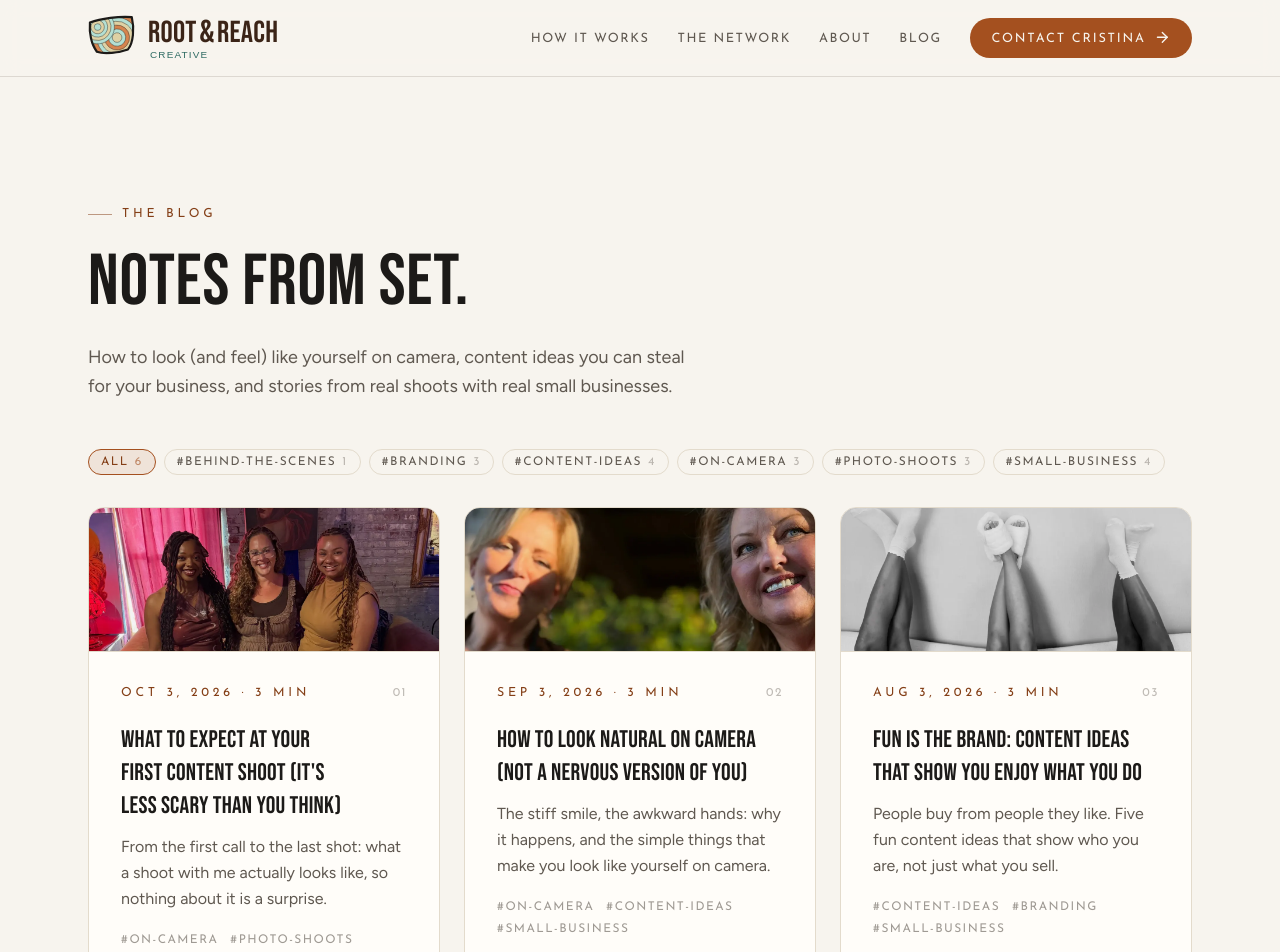
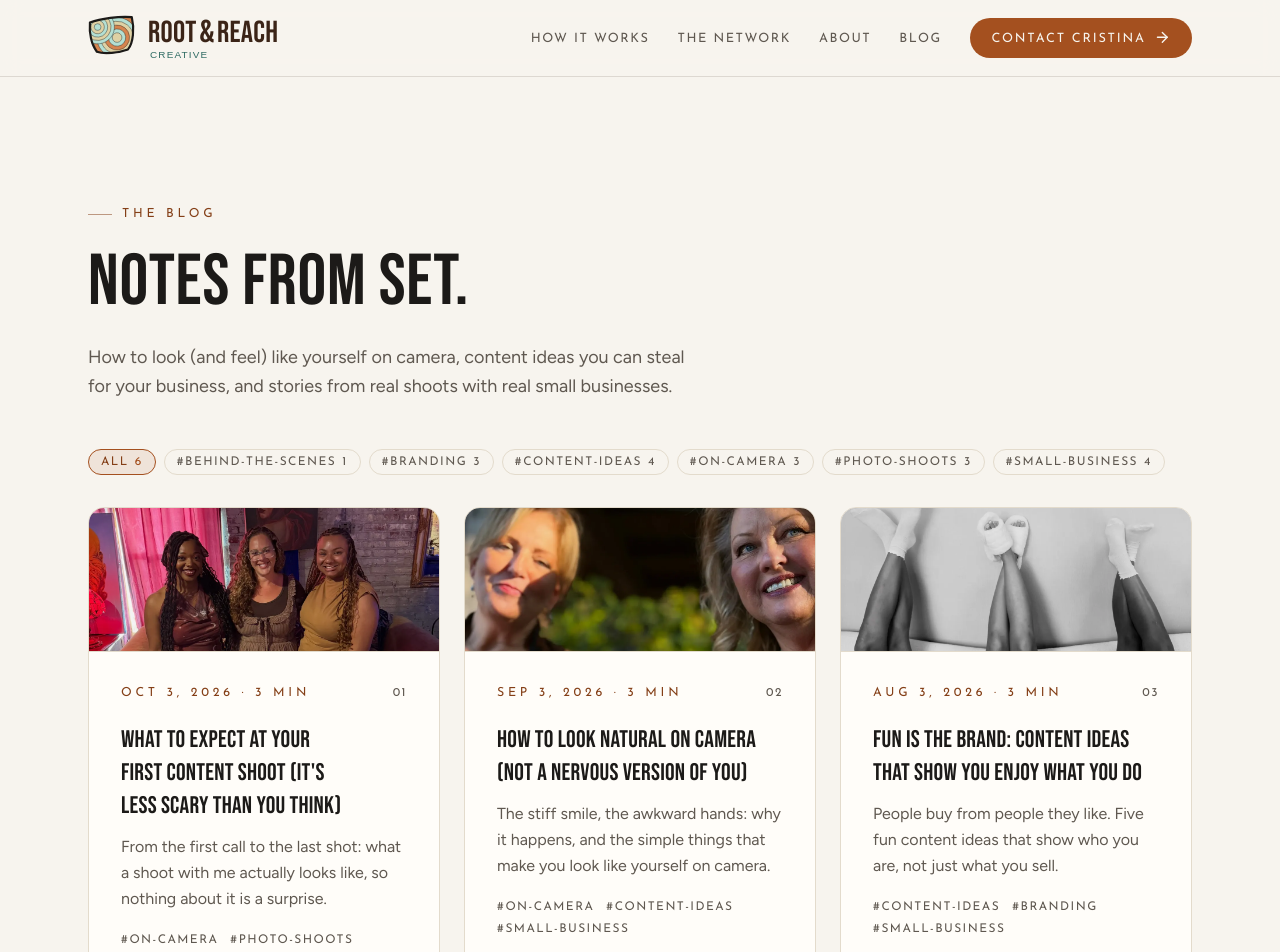
Before and after one commit to edwardbordi/root-and-reach-website, a Next.js app: page /blog in a window 1280 px wide. Shown: the top 952 px of the page. Built offline with nearby package versions, Linux system fonts and the light colour scheme; a web font is replaced by a local one.

Commit message:
Accessibility 100: valid What-you-get list, readable muted text on reviews, contact form and blog cards

```diff
--- a/src/app/blog/BlogFilter.tsx
+++ b/src/app/blog/BlogFilter.tsx
@@ -45,7 +45,7 @@ function FilterChip({
       }`}
     >
       {label}
-      <span className={active ? "text-signal/60" : "text-slate/40"}>{count}</span>
+      <span className={active ? "text-signal" : "text-slate"}>{count}</span>
     </button>
   );
 }
@@ -103,7 +103,7 @@ function PostCard({
             <span className="whitespace-nowrap">{post.dateLabel}</span>{" "}
             <span className="whitespace-nowrap">· {post.readMinutes} min</span>
           </span>
-          <span className="font-mono-label shrink-0 text-xs text-slate/40">
+          <span className="font-mono-label shrink-0 text-xs text-slate">
             {String(index + 1).padStart(2, "0")}
           </span>
         </div>
@@ -121,7 +121,7 @@ function PostCard({
         {post.tags.length > 0 && (
           <div className="mt-5 flex flex-wrap gap-x-3 gap-y-1.5">
             {post.tags.map((tag) => (
-              <span key={tag} className="font-mono-label text-xs text-slate/60">
+              <span key={tag} className="font-mono-label text-xs text-slate">
                 #{tag}
               </span>
             ))}
--- a/src/app/components/widgets/MonthAtAGlance.tsx
+++ b/src/app/components/widgets/MonthAtAGlance.tsx
@@ -51,8 +51,7 @@ export default function MonthAtAGlance({ id, eyebrow, heading, items, note, phot
           <h2 className="font-display mt-5 text-balance text-5xl leading-[0.98] text-ink sm:text-6xl">{heading}</h2>
           <dl className="mt-10 flex flex-col">
             {items.map((it, i) => (
-              <Reveal key={it.title} delay={i * 60}>
-                <div className="grid gap-1 border-t border-line py-5 sm:grid-cols-[11rem_1fr] sm:gap-6">
+              <Reveal key={it.title} delay={i * 60} className="grid gap-1 border-t border-line py-5 sm:grid-cols-[11rem_1fr] sm:gap-6">
                   <dt className="font-mono-label whitespace-nowrap text-[0.78rem] text-signal-2">
                     {it.title}
                     {it.price && (
@@ -62,7 +61,6 @@ export default function MonthAtAGlance({ id, eyebrow, heading, items, note, phot
                     )}
                   </dt>
                   <dd className="wrap-balance leading-relaxed text-ink">{it.body}</dd>
-                </div>
               </Reveal>
             ))}
           </dl>
--- a/src/app/components/widgets/ReviewWall.tsx
+++ b/src/app/components/widgets/ReviewWall.tsx
@@ -96,7 +96,7 @@ export default function ReviewWall({
                 onClick={() => setTheme(on ? null : t.id)}
                 className={`${chip} ${on ? chipOn : chipOff}`}
               >
-                {t.label} <span className={on ? "text-bone/60" : "text-ink/50"}>{n}</span>
+                {t.label} <span className={on ? "text-bone/85" : "text-ink/75"}>{n}</span>
               </button>
             );
           })}
@@ -129,7 +129,7 @@ export default function ReviewWall({
                       <blockquote className={`mt-4 leading-relaxed text-ink ${r.quote.length <= 230 ? "wrap-balance" : ""}`}>“{r.quote.length <= 230 ? r.quote : keepLastWords(r.quote)}”</blockquote>
                       <figcaption className="font-mono-label mt-5 text-[0.68rem] text-slate">
                         {r.name}
-                        {r.role ? <span className="text-slate/80"> · {r.role}</span> : null}
+                        {r.role ? <span className="text-slate"> · {r.role}</span> : null}
                       </figcaption>
                     </figure>
                   ))}
--- a/src/app/contact/ContactForm.tsx
+++ b/src/app/contact/ContactForm.tsx
@@ -309,7 +309,7 @@ export default function ContactForm() {
 
         <div>
           <label htmlFor="contact-website" className={LABEL}>
-            Website <span className="text-slate/60 normal-case tracking-normal">(optional)</span>
+            Website <span className="text-slate normal-case tracking-normal">(optional)</span>
           </label>
           <div className="relative">
             <input
@@ -356,7 +356,7 @@ export default function ContactForm() {
         </div>
         <div>
           <label htmlFor="contact-social" className={LABEL}>
-            Social media <span className="text-slate/60 normal-case tracking-normal">(optional)</span>
+            Social media <span className="text-slate normal-case tracking-normal">(optional)</span>
           </label>
           <SocialTags id="contact-social" tags={socials} onChange={setSocials} pending={socialDraft} onPendingChange={setSocialDraft} maxLength={LIMITS.social} />
         </div>
--- a/src/app/contact/SocialTags.tsx
+++ b/src/app/contact/SocialTags.tsx
@@ -195,7 +195,7 @@ export default function SocialTags({
           </button>
         )}
       </div>
-      <p id={`${id}-hint`} className="mt-1.5 text-[0.8rem] text-slate/80">
+      <p id={`${id}-hint`} className="mt-1.5 text-[0.8rem] text-slate">
         Press Enter to add more than one.
       </p>
 
@@ -286,7 +286,7 @@ function SocialRow({
           ) : found === false ? (
             <span className="text-[0.75rem] font-medium text-signal">Not found</span>
           ) : found === "checking" ? (
-            <span className="text-[0.72rem] text-slate/80">Checking…</span>
+            <span className="text-[0.72rem] text-slate">Checking…</span>
           ) : info.url && !info.problem && !info.typoHost ? (
             // Can't be checked from here (Instagram, Facebook, LinkedIn…), or the
             // check couldn't tell: let them look for themselves.
```
